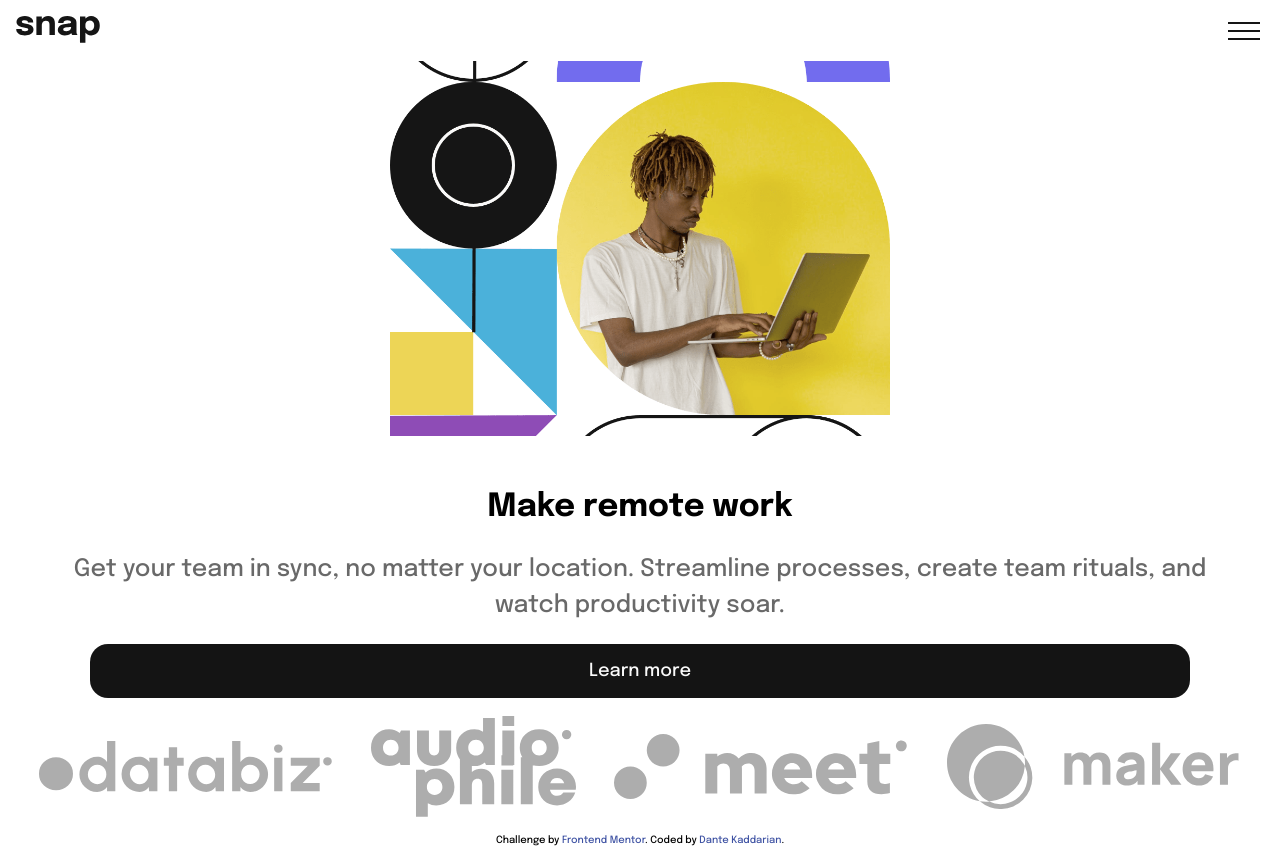
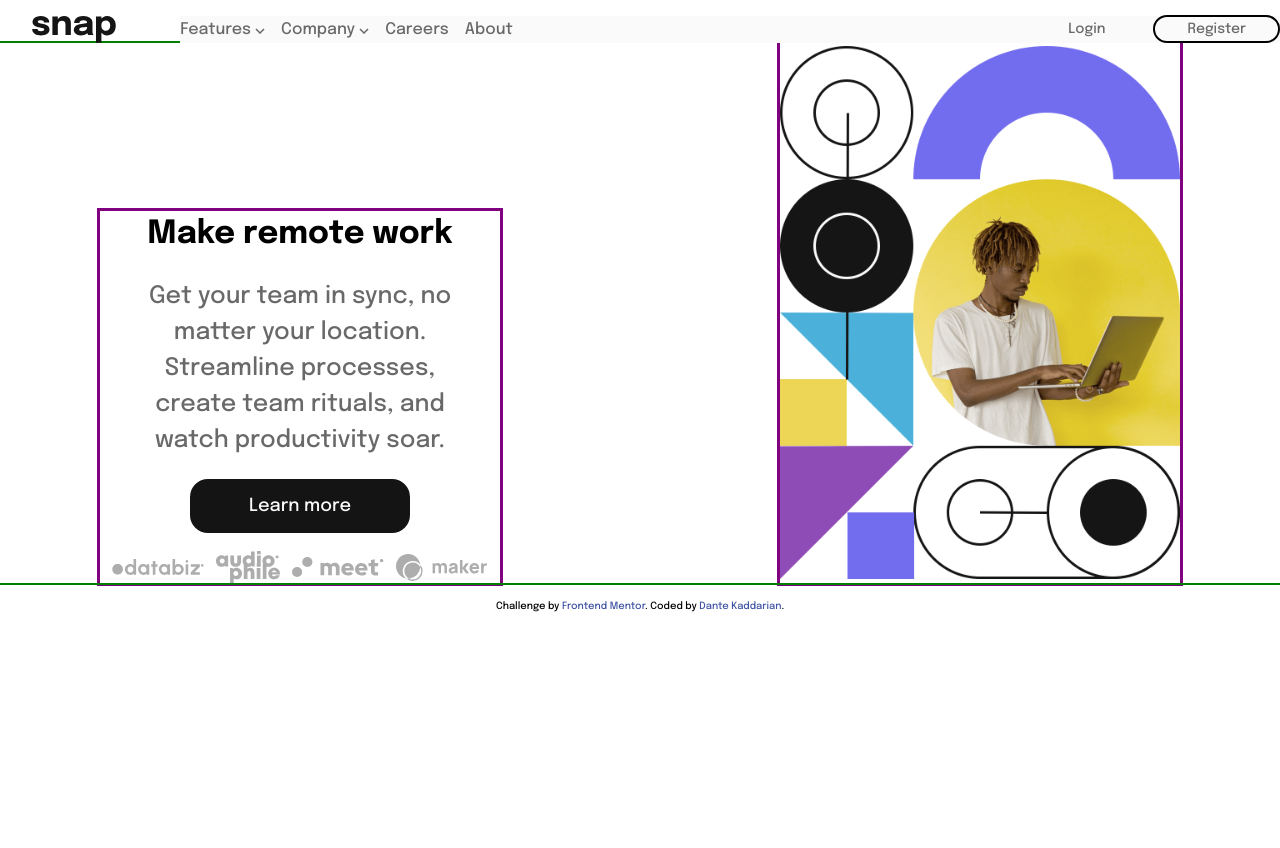
Before and after one commit to Dante1704/intro-section-with-dropdown-navigation-main, a plain HTML site: page index.html in a window 1280 px wide. After the commit the page ends 816 px from the top, so only its background shows below. Drawn offline with Linux system fonts and the light colour scheme.

Commit message:
Add files via upload
working on the desk nav-bar

```diff
--- a/index.html
+++ b/index.html
@@ -23,32 +23,35 @@
 
       <ul class="flex primary-nav">
 
-        <li><a class="clr-gray features" href="#">Features <img src="./images/icon-arrow-down.svg" class="arrow-1"></a>
-
-          <ul class="flex-col secondary-nav-1 toggle-secondary-nav">
+        <div class="list-items flex-col">
+          <li>
+            <a class="clr-gray features" href="#">Features <img src="./images/icon-arrow-down.svg" class="arrow-1"></a>
+            <ul class="flex-col secondary-nav-1">
               <li><img src="./images/icon-todo.svg" alt="" style="margin-right: 1rem;"><a href="#">Todo List</a></li>
               <li><img src="./images/icon-calendar.svg" alt="" style="margin-right: 1rem;"><a href="#">Calendar</a></li>
-            <li><img src="./images/icon-reminders.svg" alt="" style="margin-right: 1rem;"><a href="#">Reminders</a></li>
+              <li><img src="./images/icon-reminders.svg" alt="" style="margin-right: 1rem;"><a href="#">Reminders</a>
+              </li>
               <li><img src="./images/icon-planning.svg" alt="" style="margin-right: 1rem;"><a href="#">Planning</a></li>
             </ul>
-
           </li>
 
-        <li><a class="clr-gray company" href="#">Company <img src="./images/icon-arrow-down.svg" class="arrow-2"></a>
-
-          <ul class="flex-col secondary-nav-2 toggle-secondary-nav">
+          <li>
+            <a class="clr-gray company" href="#">Company <img src="./images/icon-arrow-down.svg" class="arrow-2"></a>
+            <ul class="flex-col secondary-nav-2">
               <li><a href="#">History</a></li>
               <li><a href="#">Our Team</a></li>
               <li><a href="#">Blog</a></li>
             </ul>
-
           </li>
 
           <li><a class="clr-gray" href="#">Careers</a></li>
           <li><a class="clr-gray" href="#">About</a></li>
+        </div>
 
-        <li><a class="clr-gray" href="#">Login</a></li>
-        <li><a class="clr-gray" href="#">Register</a></li>
+        <div class="get-into flex-col">
+          <li><a class="login clr-gray" href="#">Login</a></li>
+          <li><a class="register clr-gray active" href="#">Register</a></li>
+        </div>
 
       </ul>
     </nav>
@@ -65,7 +68,7 @@
 
         <a href="#" target="" class="btn-learn-more">Learn more</a>
       </section>
-      <section class="flex sponsors">
+      <section class="sponsors flex">
         <img src="./images/client-databiz.svg" alt="">
         <img src="./images/client-audiophile.svg" alt="">
         <img src="./images/client-meet.svg" alt="">
--- a/index.js
+++ b/index.js
@@ -21,7 +21,7 @@ const arrow2 = document.querySelector('.arrow-2');
 
 const toggleSecondaryNav = (anchorTag, nav, arrow) => {
     anchorTag.addEventListener('click', () => {
-        nav.classList.toggle('toggle-secondary-nav');
+        nav.classList.toggle('secondary-nav-expanded');
         arrow.getAttribute('src') === "./images/icon-arrow-down.svg" ?
             arrow.setAttribute('src', "./images/icon-arrow-up.svg") :
             arrow.setAttribute('src', "./images/icon-arrow-down.svg");
@@ -30,3 +30,14 @@ const toggleSecondaryNav = (anchorTag, nav, arrow) => {
 
 toggleSecondaryNav(linkFeatures, secondaryNav1, arrow1);
 toggleSecondaryNav(linkCompany, secondaryNav2, arrow2);
+
+//If "Login" is clicked,
+//it will get .active, and this clase will be disable on "Register".
+
+const login = document.querySelector('.login');
+const register = document.querySelector('.register');
+
+login.addEventListener('click', () => {
+    login.classList.toggle('active');
+    register.classList.toggle('active');
+});
--- a/style.css
+++ b/style.css
@@ -1,3 +1,8 @@
+/* -------------------------------*/
+/* ------ Custom Properties ------*/
+/* -------------------------------*/
+
+
 :root {
     --clr-white: 0 0% 98%;
     --clr-gray: 0 0% 41%;
@@ -14,7 +19,9 @@
     --gap-default: 1rem;
 }
 
-
+/* -----------------------*/
+/* ------ CSS Reset ------*/
+/* -----------------------*/
 
 
 *,
@@ -50,6 +57,16 @@ li {
     list-style: none;
 }
 
+/* ------------------------*/
+/* ------ Utilities ------*/
+/* -----------------------*/
+
+
+a:visited {
+    text-decoration-color: hsl(var(--clr-gray));
+    /* this is not working */
+}
+
 .clr-gray {
     color: hsl(var(--clr-gray));
 }
@@ -64,15 +81,9 @@ li {
     gap: var(--gap-default);
 }
 
-li a:hover,
-li a:focus {
-    color: hsl(var(--clr-black));
-    font-weight: 700;
-}
-
-/* -----------------*/
-/* ------ body------*/
-/* -----------------*/
+/* ------------------*/
+/* ------ body ------*/
+/* ------------------*/
 
 
 body {
@@ -80,6 +91,7 @@ body {
     font-size: var(--fs-500);
     line-height: 1.5;
     min-height: 100vh;
+    overflow-y: hidden;
 }
 
 .cover-page {
@@ -100,6 +112,7 @@ header {
 }
 
 header>img {
+
     margin-left: 1rem;
 }
 
@@ -134,9 +147,18 @@ header>img {
     transition: transform 1s ease-in-out;
 }
 
-/* ------ primary-nav-visible------*/
+/* ------ primary-nav-visible ------*/
 .primary-nav-visible {
     transform: translateX(0%);
+}
+
+li a {
+    color: hsl(var(--clr-gray));
+}
+
+li a:hover,
+li a:focus {
+    color: hsl(var(--clr-black));
 }
 
 .arrow {
@@ -144,37 +166,37 @@ header>img {
     margin-bottom: 0.125rem;
 }
 
-
-.primary-nav>li:nth-child(5),
-.primary-nav>li:nth-child(6) {
+.get-into>li:nth-child(1),
+.get-into>li:nth-child(2) {
     margin: .5rem auto;
     font-size: var(--fs-300);
 }
 
-.primary-nav>li:nth-child(5)>a,
-.primary-nav>li:nth-child(6)>a {
+.get-into>li:nth-child(1)>a,
+.get-into>li:nth-child(2)>a {
     --gap-default: 5rem;
     padding-inline: var(--gap-default);
     padding-block: calc(var(--gap-default)/6);
-
 }
 
-.primary-nav>li:nth-child(5)>a:hover,
-.primary-nav>li:nth-child(6)>a:hover,
-.primary-nav>li:nth-child(5)>a:focus,
-.primary-nav>li:nth-child(6)>a:focus {
+.active {
     border: 2px solid black;
     border-radius: 1em;
 }
 
 .secondary-nav-1,
 .secondary-nav-2 {
-    margin-top: var(--gap-default);
+    margin-top: 0;
+    height: 0;
+    overflow-y: hidden;
+    transition: height .5s, margin-top 0.75s;
 }
 
 /* ------ secondary-nav-expanded ------*/
-.toggle-secondary-nav {
-    display: none;
+.secondary-nav-expanded {
+    margin-top: var(--gap-default);
+    height: 100%;
+    transition: height .5s, margin-top 0.75s;
 }
 
 .hero-img {
@@ -240,11 +262,81 @@ header>img {
     width: 16%;
 }
 
-@media (min-width: 560px) {
-    .hero-img {
-        width: 50%;
-        background-image: url(./images/image-hero-desktop.png);
+@media (min-width: 1024px) {
+    .mobile-nav-toggle {
+        display: none;
     }
+
+    header {
+        margin-left: 1rem;
+        position: relative;
+    }
+
+    .primary-nav {
+        position: absolute;
+        inset: 0 0% 0% 13%;
+        padding-top: 0;
+        padding-left: 0;
+        flex-direction: row;
+        justify-content: space-between;
+        align-items: center;
+        gap: var(--gap-default);
+        background-color: hsl(var(--clr-white));
+        font-size: var(--fs-400);
+        transform: none;
+        transition: none;
+    }
+
+    /* ------ primary-nav-visible ------*/
+    .primary-nav-visible {
+        transform: none;
+    }
+
+    .list-items {
+        flex-direction: row;
+    }
+
+    .get-into {
+        flex-direction: row;
+    }
+
+    .get-into>li:nth-child(1)>a,
+    .get-into>li:nth-child(2)>a {
+        --gap-default: 2rem;
+
+    }
+
+    .secondary-nav-1,
+    .secondary-nav-2 {
+        position: absolute;
+        padding-inline-start: 0;
+    }
+
+    main {
+        display: grid;
+        grid-template-columns: 400px 400px;
+        grid-template-areas:
+            "text img";
+        align-items: end;
+        justify-content: space-around;
+        column-gap: 5rem;
+        outline: 2px solid green;
+    }
+}
+
+.hero-img {
+    grid-area: img;
+    width: 100%;
+    max-width: 800px;
+    aspect-ratio: 1/1.35;
+    margin: 0;
+    background-image: url(./images/image-hero-desktop.png);
+    outline: 3px solid purple;
+}
+
+.text-content {
+    grid-area: text;
+    outline: 3px solid purple;
 }
 
 .attribution {
```
Lines whose indentation alone changed are shown as unchanged.
